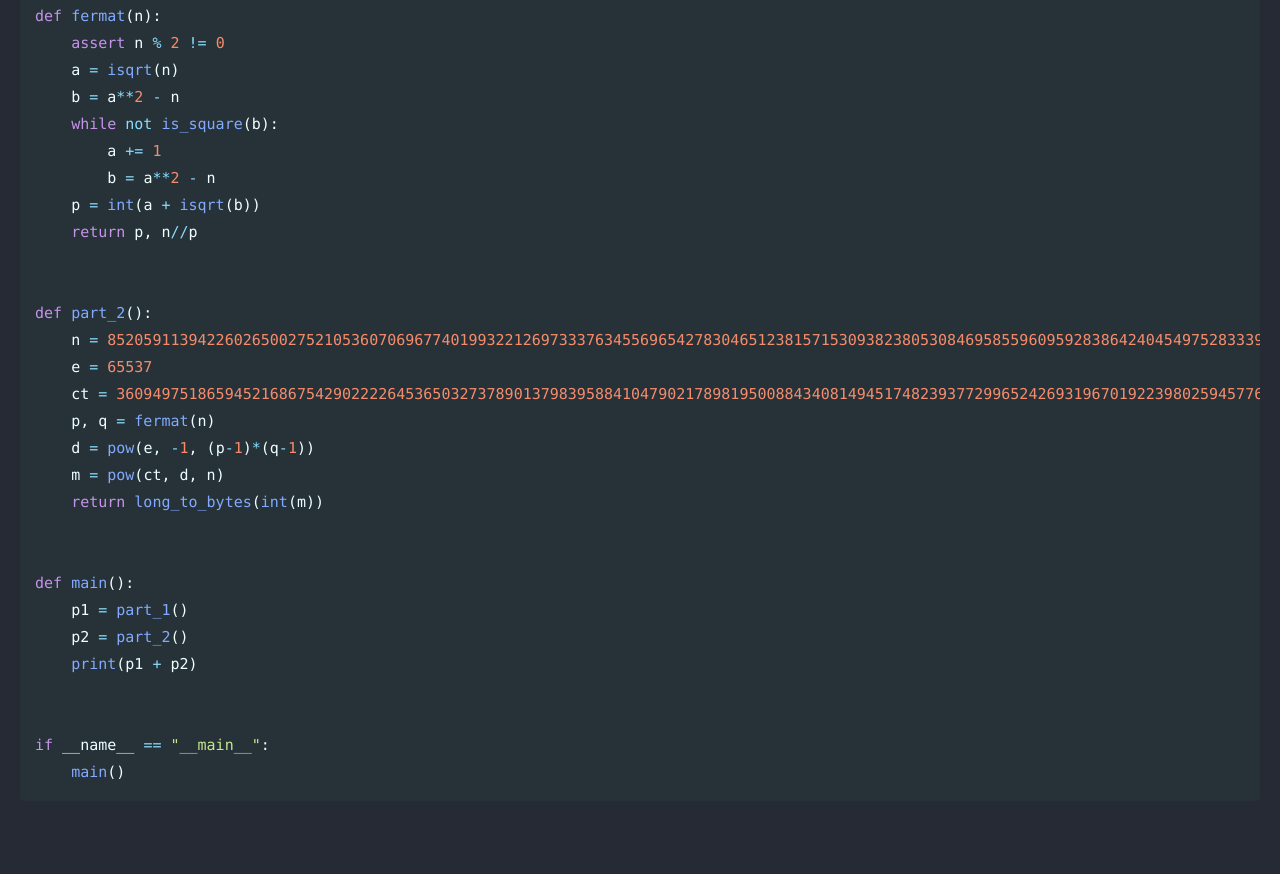
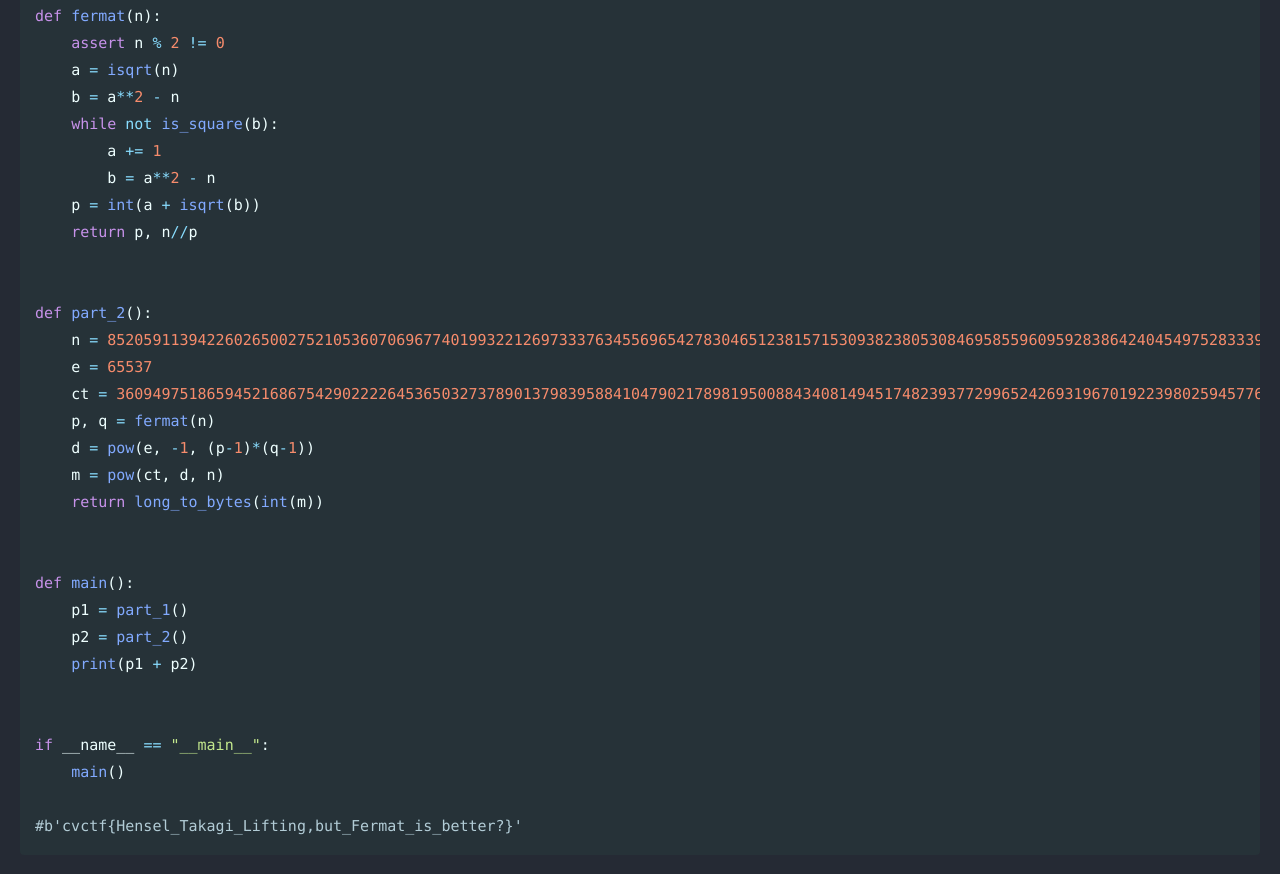
Before and after one commit to Connor-McCartney/Connor-McCartney.github.io, a Jekyll site: the page built from _pages/cryptography/other/cryptoverse-CTF-2022.md, in a window 1280 px wide and 900 px high, scrolled down 3915 px. Shown: the top 874 px of the window. Built offline with Jekyll 4.4.1, drawn with Linux system fonts in a browser that asks for light colours; cached includes are drawn as plain includes; before the commit the page ends 4761 px from its top, so only the background shows below that.

Commit message:
Update cryptoverse-CTF-2022.md

````diff
--- a/_pages/cryptography/other/cryptoverse-CTF-2022.md
+++ b/_pages/cryptography/other/cryptoverse-CTF-2022.md
@@ -166,4 +166,6 @@ def main():
 
 if __name__ == "__main__":
     main()
+
+#b'cvctf{Hensel_Takagi_Lifting,but_Fermat_is_better?}'
 ```
````
